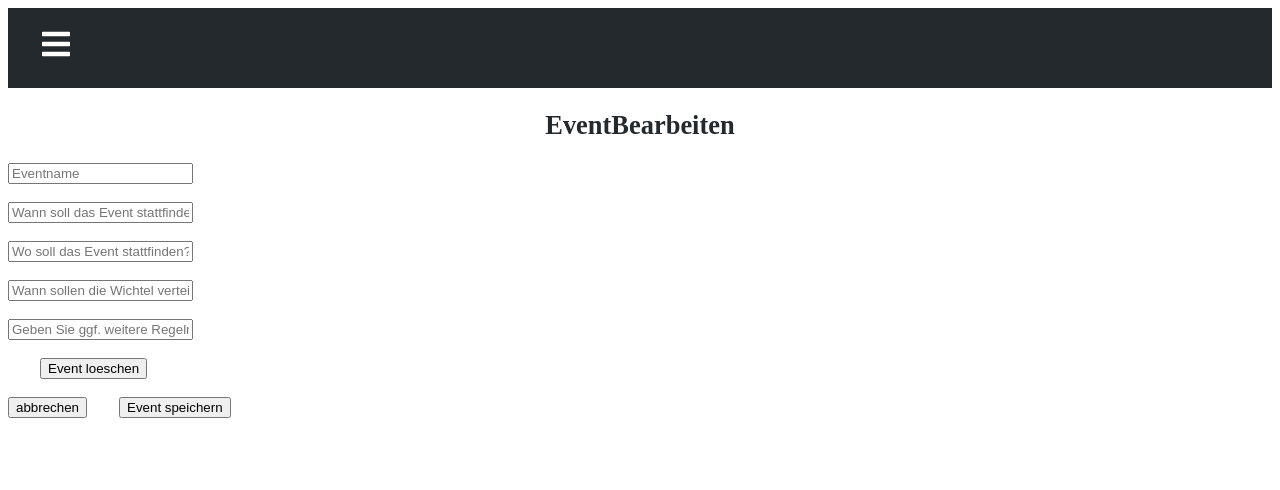
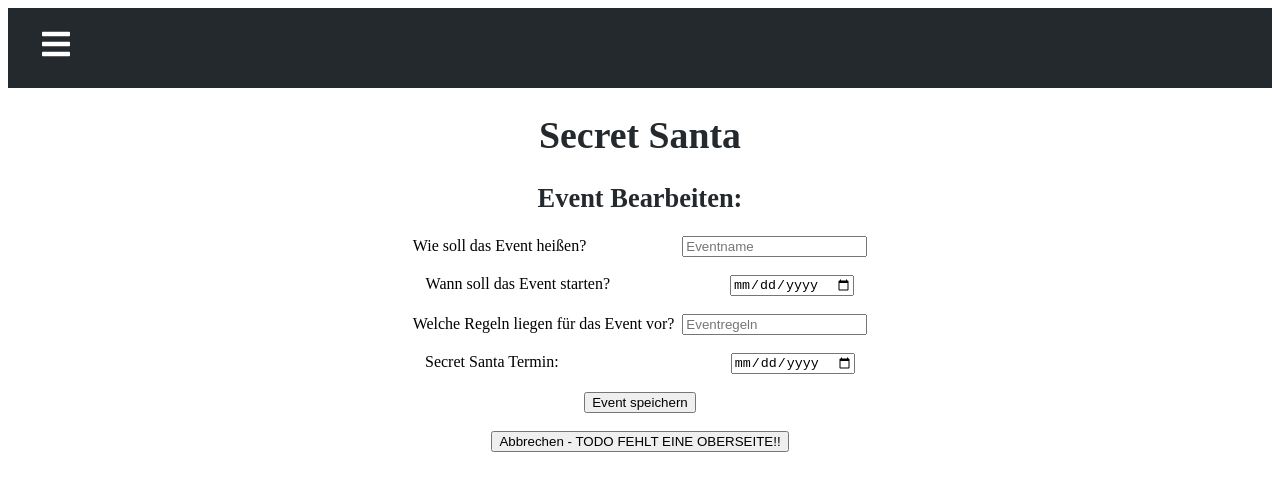
Before and after one commit to pgs3238/WichtelApp2, a React (Create React App) app in the folder src/main/frontend/: page /eventBearbeiten in a window 1280 px wide. Shown: the top 490 px of the page. Built offline with nearby package versions, Linux system fonts and the light colour scheme.

Commit message:
EventBearbeiten und css - fertig.

```diff
--- a/src/main/frontend/src/pages/EventAnlegen.jsx
+++ b/src/main/frontend/src/pages/EventAnlegen.jsx
@@ -29,10 +29,10 @@ function Layout() {
                 "Content-Type": "application/json"
             },
             body: JSON.stringify({
-                "name": inputs.name,
-                "regeln": inputs.regeln,
-                "deadline": inputs.deadline,
-                "eventdate": inputs.eventdate
+                "name": inputs.eventName,
+                "regeln": inputs.eventRegeln,
+                "deadline": inputs.eventDeadline,
+                "eventDate": inputs.eventDate
 
             })
         });
@@ -71,6 +71,7 @@ function Layout() {
                 &emsp;&emsp;&emsp;&emsp;&emsp;&emsp;&emsp;&nbsp;
                 <input
                     type = "date"
+                    name = "eventDate"
                     onChange = {e=>setDate(e.target.value)}
                 />
             </div>
@@ -82,8 +83,9 @@ function Layout() {
                     type="text"
                     placeholder="Eventregeln"
                     id = "eventregel"
+                    name="eventRegeln"
                     onChange = {handleChange}
-                    />
+                />
             </div>
             <br/>
             <div className="sstermin">
@@ -91,6 +93,7 @@ function Layout() {
                 &emsp;&emsp;&emsp;&emsp;&emsp;&emsp;&emsp;&emsp;&emsp;&emsp;&nbsp;&nbsp;
                 <input
                     type = "date"
+                    name = "eventDeadline"
                     onChange = {e=>setDate(e.target.value)}
                 />
             </div>
--- /dev/null
+++ b/src/main/frontend/src/pages/EventBearbeiten.css
@@ -0,0 +1,22 @@
+
+.eventname {
+    text-align: center;
+}
+
+.eventdatum {
+    text-align: center;
+}
+
+.eventregeln {
+    text-align: center;
+}
+
+.sstermin {
+    text-align: center;
+}
+.bsave {
+    text-align: center;
+}
+.bcancel {
+    text-align: center;
+}
--- a/src/main/frontend/src/pages/EventBearbeiten.jsx
+++ b/src/main/frontend/src/pages/EventBearbeiten.jsx
@@ -1,11 +1,19 @@
 
 import React, {useState} from 'react';
+import './EventBearbeiten.css'
 import * as PropTypes from "prop-types";
+import {useNavigate} from "react-router-dom";
 /*import ReactDOM from "react-dom/client";*/
 
 
 function Layout() {
     const [inputs, setInputs] = useState({});
+    const [date, setDate] = useState();
+    const navigate = useNavigate();
+
+    const handleClick = () => {
+        navigate("/")
+    }
 
     const handleChange = (event) => {
         const name = event.target.name;
@@ -21,140 +29,63 @@ function Layout() {
     return (
 
         <form onSubmit={handleSubmit}>
-
-            <h2>EventBearbeiten</h2>
-
+            <h1>Secret Santa</h1>
+            <h2>Event Bearbeiten:</h2>
+            <div className="eventname">
+                <label> Wie soll das Event heißen? </label>
+                &emsp;&emsp;&emsp;&emsp;&emsp;&nbsp;&nbsp;&nbsp;
                 <input
                     type="text"
                     placeholder="Eventname"
-                id="eventName"
+                    id="eventname"
                     name="eventName"
-                //value={inputs.eventName || ""}
                     onChange={handleChange}
                 />
+            </div>
             <br/>
+            <div className="eventdatum">
+                <label>Wann soll das Event starten? </label>
+                &emsp;&emsp;&emsp;&emsp;&emsp;&emsp;&emsp;&nbsp;
+                <input
+                    type="date"
+                    name="eventDate"
+                    onChange= {e=>setDate(e.target.value)}
+                />
+            </div>
             <br/>
+            <div className="eventregeln">
+                <label> Welche Regeln liegen für das Event vor? </label>
+                &nbsp;
                 <input
                     type="text"
-                placeholder="Wann soll das Event stattfinden?"
-                id="eventStart"
-                name="eventStart"
-                //value={inputs.email || ""}
+                    placeholder="Eventregeln"
+                    id="eventegeln"
+                    name="eventRegeln"
                     onChange={handleChange}
                 />
+            </div>
             <br/>
+            <div className="sstermin">
+                <label> Secret Santa Termin: </label>
+                &emsp;&emsp;&emsp;&emsp;&emsp;&emsp;&emsp;&emsp;&emsp;&emsp;&nbsp;&nbsp;
+                <input
+                    type="date"
+                    name="eventDeadline"
+                    onChange= {e=>setDate(e.target.value)}
+                />
+            </div>
             <br/>
-            <input
-                type="text"
-                placeholder="Wo soll das Event stattfinden?"
-                id="eventOrt"
-                name="eventOrt"
-                //value={inputs.email || ""}
-                onChange={handleChange}
-            />
+            <div className="bsave">
+                <input type="submit" id="saveevent" value="Event speichern"/>
+            </div>
             <br/>
+            <div className="bcancel">
+                <input type="button" id="cancel" value="Abbrechen - TODO FEHLT EINE OBERSEITE!!" onClick={handleClick}/>
+            </div>
             <br/>
-            <input
-                type="text"
-                placeholder="Wann sollen die Wichtel verteilt werden?"
-                id="eventZuordnungStart"
-                name="eventZuordnungStart"
-                //value={inputs.email || ""}
-                onChange={handleChange}
-            />
-            <br/>
-            <br/>
-            <input
-                type="text"
-                placeholder="Geben Sie ggf. weitere Regeln für das Wichteln an"
-                id="eventRegel"
-                name="eventRegel"
-                //value={inputs.password || ""}
-                onChange={handleChange}
-            />
-
-
-            <br/>
-            <br/>
-            &emsp;&emsp;
-            <input type="submit"
-                   id="eventLoeschen"
-                   value="Event loeschen"/>
-            <br/>
-            <br/>
-            <input type="submit"
-                   id="abbrechen"
-                   value="abbrechen"/>
-
-            &emsp;&emsp;
-
-            <input type="submit"
-                   id="eventSpeichern"
-                   value="Event speichern"/>
         </form>
 
-    )
-
-
-
-
-
-
-
+    );
 }
 
-/*function MyForm() {
-    const [inputs, setInputs] = useState({});
-
-    const handleChange = (event) => {
-        const name = event.target.name;
-        const value = event.target.value;
-        setInputs(values => ({...values, [name]: value}))
-    }
-
-    const handleSubmit = (event) => {
-        event.preventDefault();
-        alert(inputs);
-    }
-
-    return (
-        <form onSubmit={handleSubmit}>
-            <label>Enter Email Adress:
-                <input
-                    type="text"
-                    name="email"
-                    value={inputs.email || ""}
-                    onChange={handleChange}
-                />
-            </label>
-            <br/>
-            <label>Enter Password:
-                <input
-                    type="password"
-                    name="password"
-                    value={inputs.password || ""}
-                    onChange={handleChange}
-                />
-            </label>
-            <br/>
-            <input type="submit" />
-        </form>
-    )
-}*/
-
-
-
-
-
-
-/*const root = ReactDOM.createRoot(document.getElementById('root'));
-root.render(
-    <React.StrictMode>
-        <Layout />
-        <MyForm />
-    </React.StrictMode>
-);*/
-
-
-
 export default Layout;
```
Also changed, not shown: 2 other files (tests, documents, lock files or other folders). Lines whose indentation alone changed are shown as unchanged.
